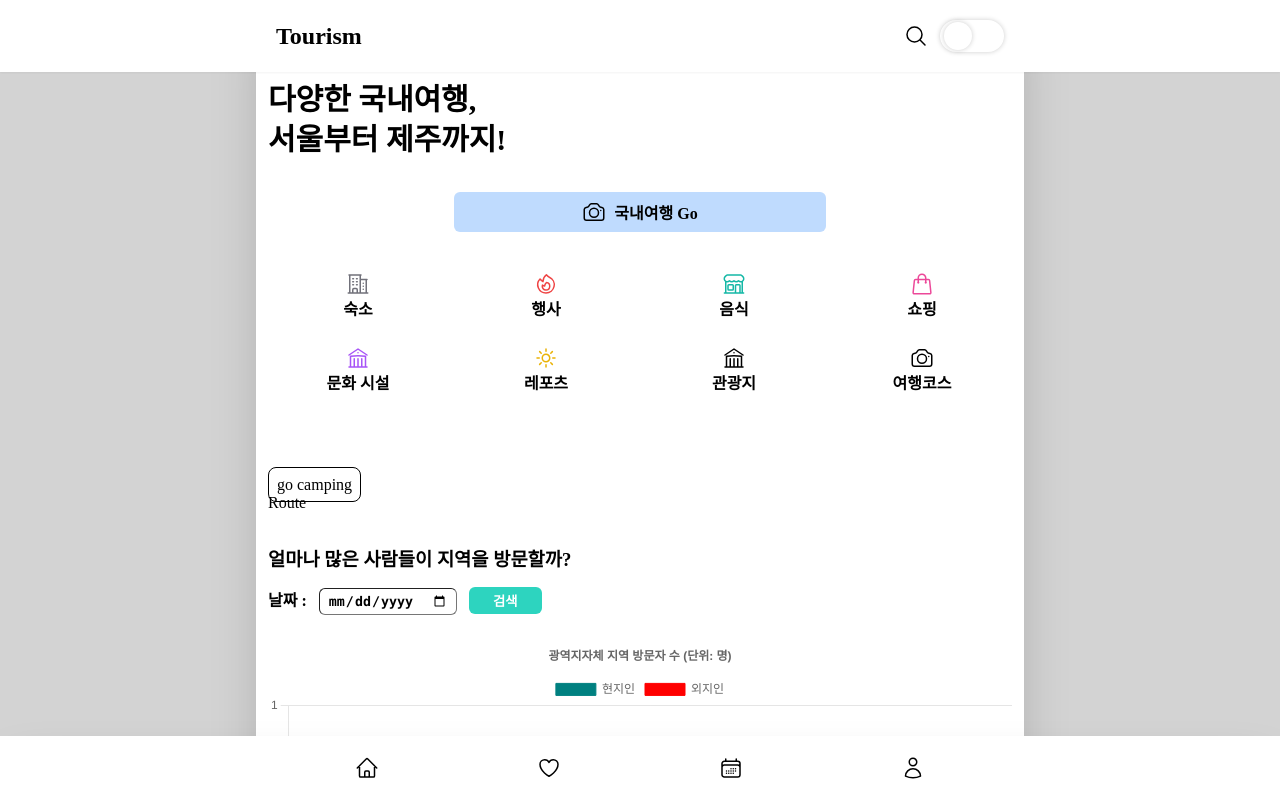
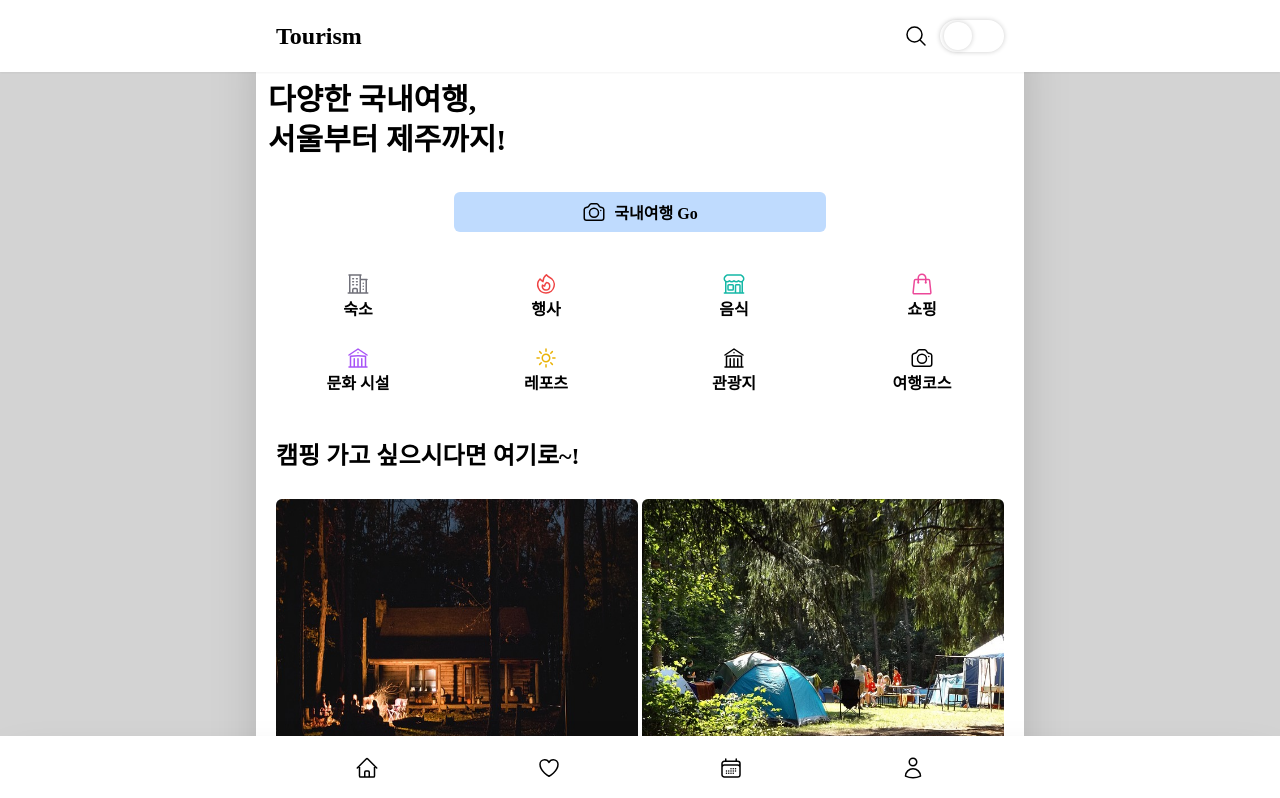
Before and after one commit to junseokoh-hub/react-tourism, a React (Vite) app: page / in a window 1280 px wide. Shown: the top 798 px of the page. Built offline with nearby package versions, Linux system fonts and the light colour scheme; no server answers.

Commit message:
adjust modal click & image appearance

```diff
--- a/src/Root.tsx
+++ b/src/Root.tsx
@@ -28,11 +28,12 @@ const Root = () => {
   }, []);
 
   document.body.scrollTop = document.documentElement.scrollTop = 0;
+
   return (
     <>
       <MainHeader isView={isView} />
       <div ref={targetRef} />
-      <main className="w-full md:mx-auto md:max-w-3xl md:shadow-2xl">
+      <main className="w-full md:mx-auto md:max-w-3xl md:shadow-2xl overflow-x-hidden">
         <Layout>
           <Outlet />
         </Layout>
--- a/src/components/Camping/CampingImages.tsx
+++ b/src/components/Camping/CampingImages.tsx
@@ -4,6 +4,7 @@ import { imageList } from "../../api/campingApi";
 import "swiper/css";
 import "swiper/css/effect-cards";
 import { EffectCards } from "swiper";
+import Loader from "../../utils/Loader";
 
 type CampingImagesProps = {
   isMenuOpen: boolean;
@@ -19,10 +20,11 @@ const CampingImages = ({ isMenuOpen, contentId }: CampingImagesProps) => {
     },
   );
 
-  console.log(data);
-
   return (
     <div className="flex fixed top-1/2 left-1/2 -translate-x-1/2 -translate-y-1/2 z-[100px]">
+      {isLoading ? (
+        <Loader />
+      ) : data ? (
         <Swiper effect={"cards"} grabCursor={true} modules={[EffectCards]}>
           {data?.map((img) => (
             <SwiperSlide key={img.serialnum}>
@@ -34,6 +36,11 @@ const CampingImages = ({ isMenuOpen, contentId }: CampingImagesProps) => {
             </SwiperSlide>
           ))}
         </Swiper>
+      ) : (
+        <div className="text-3xl text-orange-500 font-bold">
+          이미지가 없습니다.
+        </div>
+      )}
     </div>
   );
 };
--- a/src/components/Camping/CampingInput.tsx
+++ b/src/components/Camping/CampingInput.tsx
@@ -61,9 +61,9 @@ const CampingInput = () => {
             <CampingSearchedContent key={camp.contentId} camp={camp} />
           )),
         )}
-        {isFetching && <Loader />}
-        <div ref={targetRef} />
       </ul>
+      {isFetching && <Loader />}
+      <div ref={targetRef} />
     </>
   );
 };
--- /dev/null
+++ b/src/components/Home/CampingIndicator.tsx
@@ -0,0 +1,27 @@
+import { Link } from "react-router-dom";
+
+const CampingIndicator = () => {
+  return (
+    <section className="px-2 w-full space-y-7">
+      <h2>캠핑 가고 싶으시다면 여기로~!</h2>
+      <div className="w-full flex space-x-1">
+        <Link className="w-1/2 block" to="camping/input-search">
+          <img
+            className="w-full h-[300px] block rounded-md"
+            src={"../images/camping1.jpg"}
+            alt={"camping"}
+          />
+        </Link>
+        <Link className="w-1/2 block" to="camping/map-search">
+          <img
+            className="w-full h-[300px] block rounded-md"
+            src={"../images/camping2.jpg"}
+            alt={"camping"}
+          />
+        </Link>
+      </div>
+    </section>
+  );
+};
+
+export default CampingIndicator;
--- a/src/components/Home/HomeSliders.tsx
+++ /dev/null
@@ -1,16 +0,0 @@
-import { Link } from "react-router-dom";
-
-const HomeSliders = () => {
-  return (
-    <section className="pt-10 space-y-10">
-      <Link
-        to="camping"
-        className="p-2 rounded-lg border border-solid hover:bg-teal-500 transition-colors dark:text-white"
-      >
-        go camping
-      </Link>
-    </section>
-  );
-};
-
-export default HomeSliders;
--- a/src/components/Modal/Modal.tsx
+++ b/src/components/Modal/Modal.tsx
@@ -1,5 +1,6 @@
-import React from "react";
+import React, { useCallback } from "react";
 import ReactDOM from "react-dom";
+import { useMatch, useNavigate } from "react-router-dom";
 
 export type BackdropProps = {
   closeModal: () => void;
@@ -12,10 +13,19 @@ type ModalOverlayProps = {
 type ModalProps = BackdropProps & ModalOverlayProps;
 
 const Backdrop = ({ closeModal }: BackdropProps) => {
+  const navigate = useNavigate();
+  const campingSearchMatch = useMatch("camping/*");
+
+  const controlModalHandler = useCallback(() => {
+    closeModal();
+    if (campingSearchMatch) {
+      navigate(-1);
+    }
+  }, []);
   return (
     <div
       className="w-full h-full fixed top-0 left-0 bg-black opacity-10"
-      onClick={closeModal}
+      onClick={controlModalHandler}
     />
   );
 };
--- a/src/index.css
+++ b/src/index.css
@@ -36,8 +36,8 @@ details {
 }
 
 .swiper {
-  width: 320px;
-  height: 320px;
+  width: 50vw;
+  height: 50vh;
 }
 
 .swiper-slide {
@@ -48,4 +48,5 @@ details {
   font-size: 22px;
   font-weight: bold;
   color: #fff;
+  cursor: grab;
 }
--- a/src/pages/Home.tsx
+++ b/src/pages/Home.tsx
@@ -4,7 +4,9 @@ import VisitorData from "../components/Home/VisitorData";
 import SEOMeta from "../SEOMeta";
 
 const FrontBanner = React.lazy(() => import("../components/Home/FrontBanner"));
-const HomeSliders = React.lazy(() => import("../components/Home/HomeSliders"));
+const CampingIndicator = React.lazy(
+  () => import("../components/Home/CampingIndicator"),
+);
 
 const Home = () => {
   return (
@@ -15,7 +17,7 @@ const Home = () => {
       />
       <section className="space-y-8 divide-y-2">
         <FrontBanner />
-        <HomeSliders />
+        <CampingIndicator />
         <Link to="route" className="dark:text-white">
           Route
         </Link>
--- a/src/pages/campingPages/Camping.tsx
+++ b/src/pages/campingPages/Camping.tsx
@@ -1,9 +1,14 @@
+import { useEffect } from "react";
 import { Link, Outlet, useMatch } from "react-router-dom";
 import SEOMeta from "../../SEOMeta";
 
 const Camping = () => {
   const mapMatch = useMatch("camping/map-search");
   const inputMatch = useMatch("camping/input-search");
+
+  useEffect(() => {
+    document.body.scrollTop = document.documentElement.scrollTop = 0;
+  }, []);
 
   return (
     <>
```
Also changed, not shown: public/images/camping1.jpg (added), public/images/camping2.jpg (added). Lines whose indentation alone changed are shown as unchanged.
